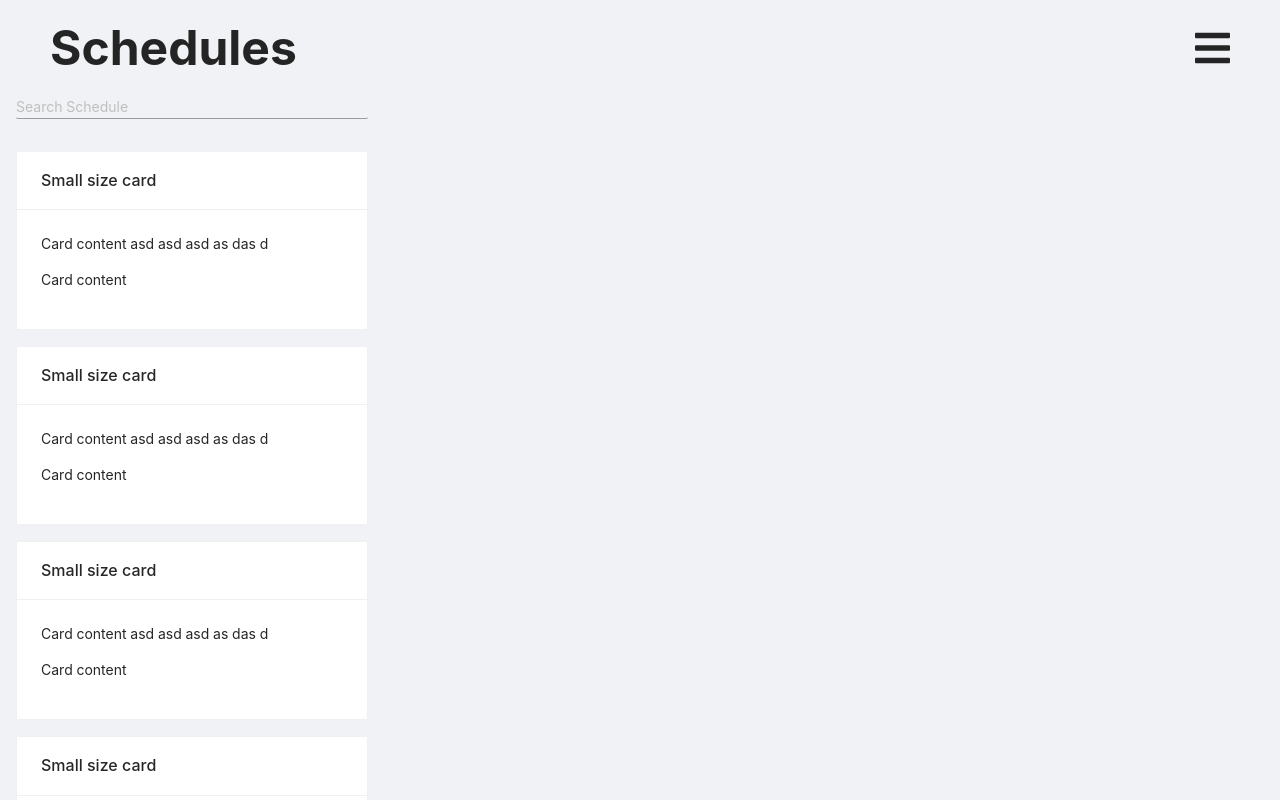
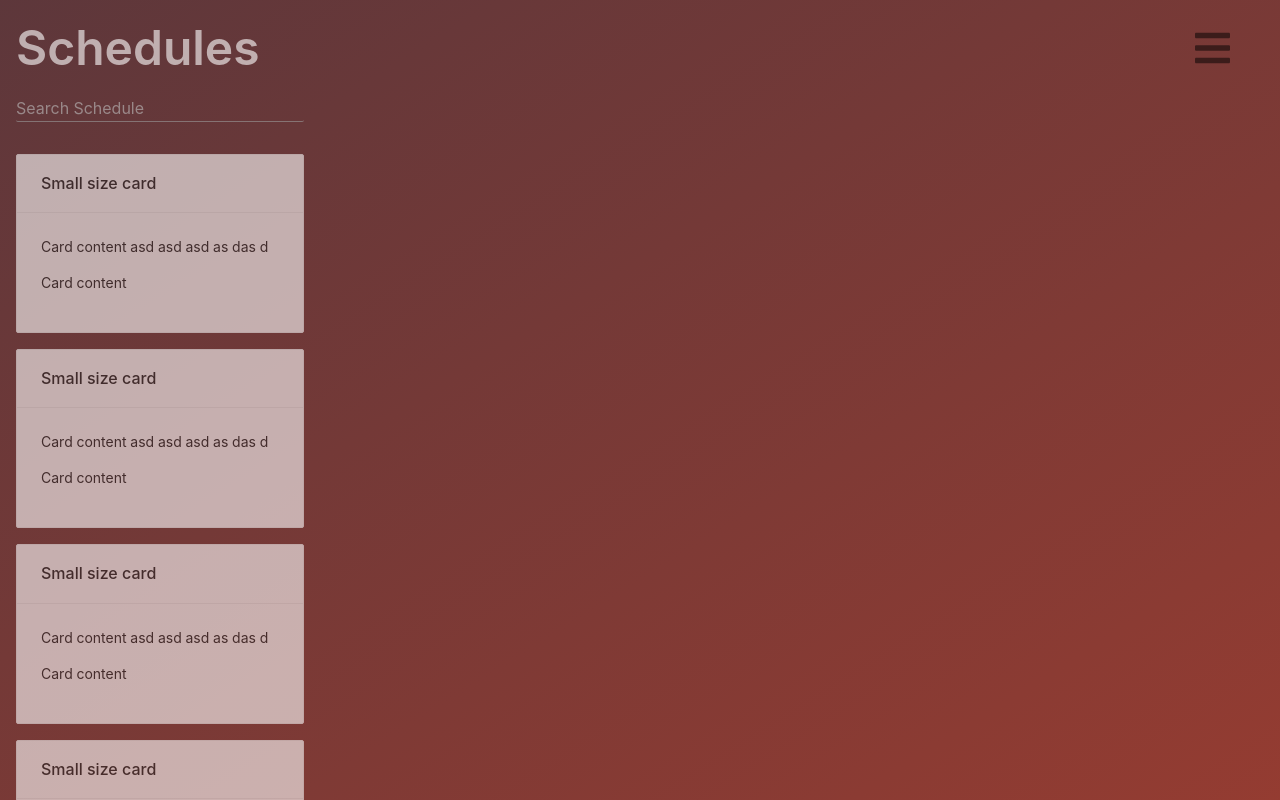
Before and after one commit to TelmoAlexandre/blue_prism_2021, a React (Create React App) app: page / in a window 1280 px wide. Built offline with nearby package versions, Linux system fonts and the light colour scheme.

Commit message:
Added pretty background.

```diff
--- a/src/components/ScheduleCardsSider/ScheduleSearch/index.tsx
+++ b/src/components/ScheduleCardsSider/ScheduleSearch/index.tsx
@@ -14,6 +14,7 @@ export default function ScheduleSearch({}: IProps) {
   return (
     <div className={styles.container}>
       <Input
+        size="large"
         className={styles.input}
         placeholder="Search Schedule"
         onChange={onSearch}
--- a/src/components/ScheduleCardsSider/ScheduleSearch/styles.module.scss
+++ b/src/components/ScheduleCardsSider/ScheduleSearch/styles.module.scss
@@ -2,7 +2,7 @@
   padding: 1rem 0;
 
   .input {
-    width: 50%;
+    width: 80%;
     border-bottom: 1px solid #9c9c9c;
     padding: 0;
   }
--- a/src/components/ScheduleCardsSider/styles.module.scss
+++ b/src/components/ScheduleCardsSider/styles.module.scss
@@ -3,7 +3,7 @@
   flex-direction: column;
   justify-content: space-around;
   padding: 0 1rem;
-  width: 30vw;
+  width: 20vw;
   min-width: 20rem;
 
   > div {
--- a/src/index.scss
+++ b/src/index.scss
@@ -2,14 +2,33 @@ $transitionLength: 0.5s;
 
 body {
   margin: 0;
-  font-family: -apple-system, BlinkMacSystemFont, "Arial", "Segoe UI", "Roboto", "Oxygen", "Ubuntu",
-    "Cantarell", "Fira Sans", "Droid Sans", "Helvetica Neue", sans-serif;
+  font-family: -apple-system, BlinkMacSystemFont, "Montserrat", sans-serif;
   -webkit-font-smoothing: antialiased;
   -moz-osx-font-smoothing: grayscale;
   overflow: hidden;
   transition: $transitionLength;
+  background: linear-gradient(to bottom right, #002f4b, #dc4225);
+  background-size: 400% 400%;
+  animation: gradient 30s ease infinite;
+  opacity: 0.6;
 }
 
-code {
-  font-family: source-code-pro, Menlo, Monaco, Consolas, "Courier New", monospace;
+.text-light {
+  color: #f8f9fa;
 }
+
+.ant-layout {
+  background: none;
+}
+
+@keyframes gradient {
+  0% {
+    background-position: 0% 50%;
+  }
+  50% {
+    background-position: 100% 50%;
+  }
+  100% {
+    background-position: 0% 50%;
+  }
+}
--- a/src/pages/Scheduler/PageHeader/styles.module.scss
+++ b/src/pages/Scheduler/PageHeader/styles.module.scss
@@ -6,8 +6,9 @@
   .left {
     .title {
       font-size: 3rem;
-      font-weight: 700;
       margin: 0;
+      font-weight: 600;
+      color: white;
     }
   }
 
--- a/src/pages/Scheduler/styles.module.scss
+++ b/src/pages/Scheduler/styles.module.scss
@@ -1,6 +1,7 @@
 .header {
   height: 10vh;
   background: none;
+  padding-left: 1rem;
 }
 
 .sider {
--- /dev/null
+++ b/webpack.config.js
@@ -0,0 +1,55 @@
+const path = require("path");
+const HtmlWebpackPlugin = require("html-webpack-plugin");
+const MiniCssExtractPlugin = require("mini-css-extract-plugin");
+const WorkboxWebpackPlugin = require("workbox-webpack-plugin");
+
+const isProduction = process.env.NODE_ENV == "production";
+
+const config = {
+  entry: "./src/index.tsx",
+  output: {
+    path: path.resolve(__dirname, "dist"),
+  },
+  devServer: {
+    open: true,
+    host: "localhost",
+  },
+  plugins: [
+    new HtmlWebpackPlugin({
+      template: "index.html",
+    }),
+  ],
+  module: {
+    rules: [
+      {
+        test: /\.(ts|tsx)$/i,
+        loader: "ts-loader",
+        exclude: ["/node_modules/"],
+      },
+      {
+        test: /\.s[ac]ss$/i,
+        use: [stylesHandler, "css-loader", "sass-loader"],
+      },
+      {
+        test: /\.(eot|svg|ttf|woff|woff2|png|jpg|gif)$/i,
+        type: "asset",
+      },
+    ],
+  },
+  resolve: {
+    extensions: [".tsx", ".ts", ".js"],
+  },
+};
+
+module.exports = () => {
+  if (isProduction) {
+    config.mode = "production";
+
+    config.plugins.push(new MiniCssExtractPlugin());
+
+    config.plugins.push(new WorkboxWebpackPlugin.GenerateSW());
+  } else {
+    config.mode = "development";
+  }
+  return config;
+};
```
Also changed, not shown: package.json (+10 -3 lines), tsconfig.json (+6 -13 lines), 2 other files (tests, documents, lock files or other folders).
